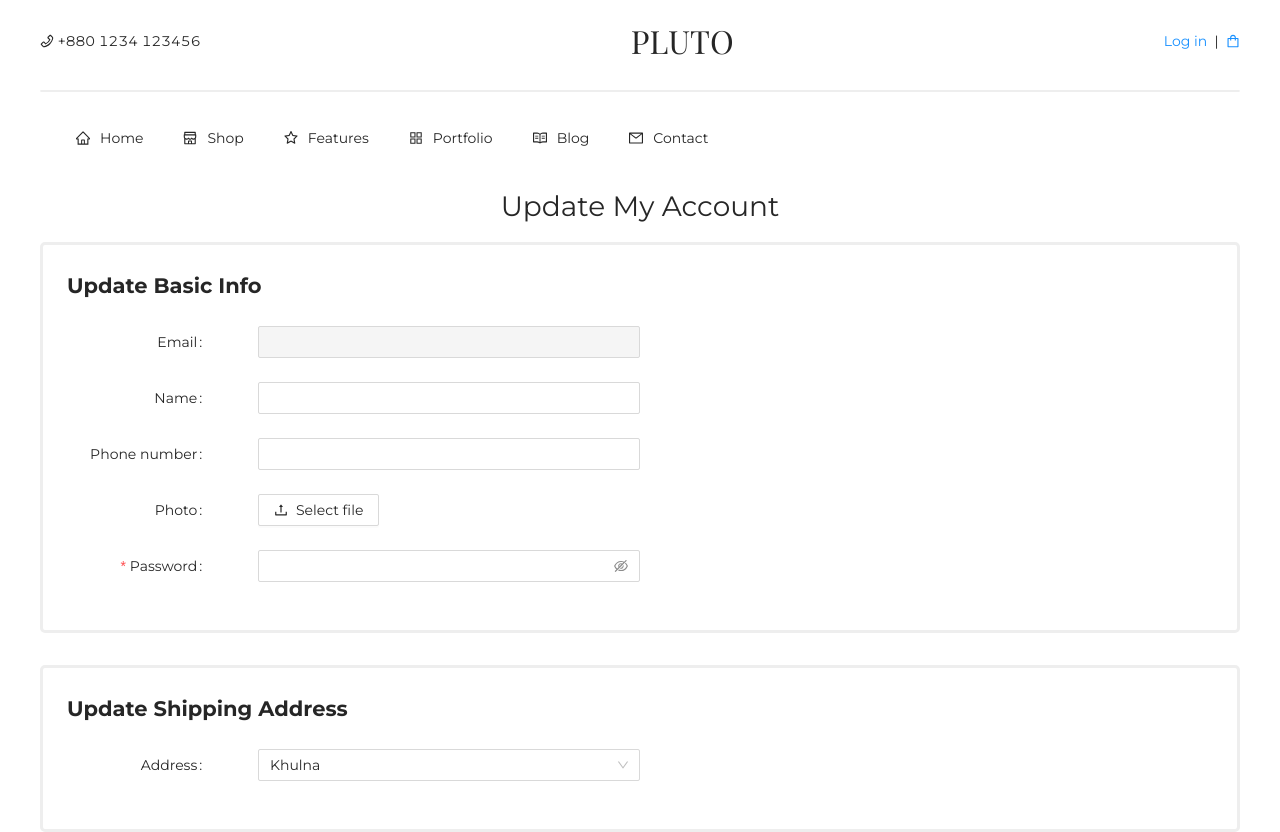
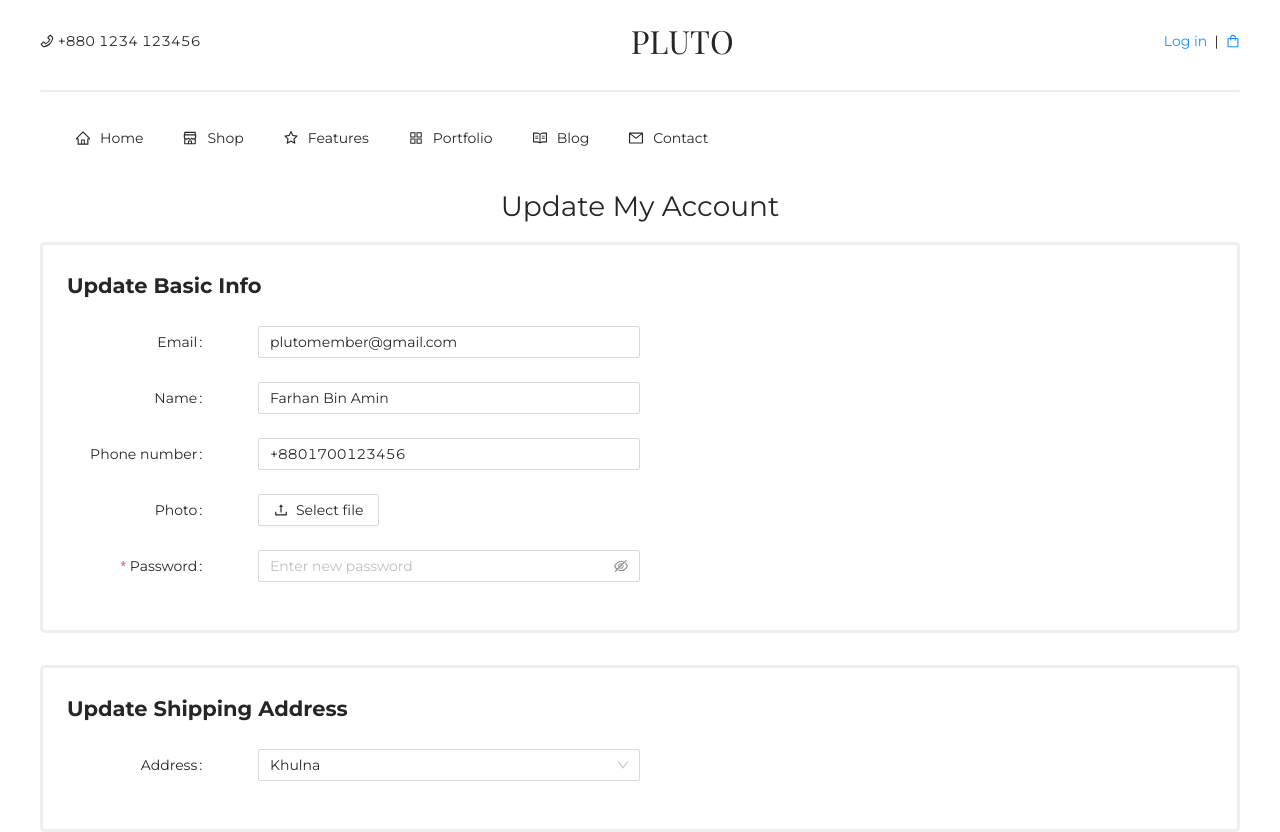
Before and after one commit to Alamin02/pluto, a React (Create React App) app: page /update-profile in a window 1280 px wide. Shown: the top 832 px of the page. Built offline with nearby package versions, Linux system fonts and the light colour scheme; a web font is replaced by a local one.

Commit message:
fix: form default values

```diff
--- a/src/components/user-profile/UpdateUserProfile.js
+++ b/src/components/user-profile/UpdateUserProfile.js
@@ -56,7 +56,7 @@ function UpdateUserProfile() {
               },
             ]}
           >
-            <Input disabled />
+            <Input defaultValue={userInfo.email} />
           </Form.Item>
 
           {/* name */}
@@ -71,7 +71,7 @@ function UpdateUserProfile() {
               },
             ]}
           >
-            <Input />
+            <Input defaultValue={userInfo.name} />
           </Form.Item>
 
           {/* phone */}
@@ -86,7 +86,7 @@ function UpdateUserProfile() {
               },
             ]}
           >
-            <Input />
+            <Input defaultValue={userInfo.phone} />
           </Form.Item>
 
           {/* image */}
@@ -117,7 +117,7 @@ function UpdateUserProfile() {
               },
             ]}
           >
-            <Input.Password />
+            <Input.Password placeholder="Enter new password" />
           </Form.Item>
         </section>
         {/* 1st section end */}
```
